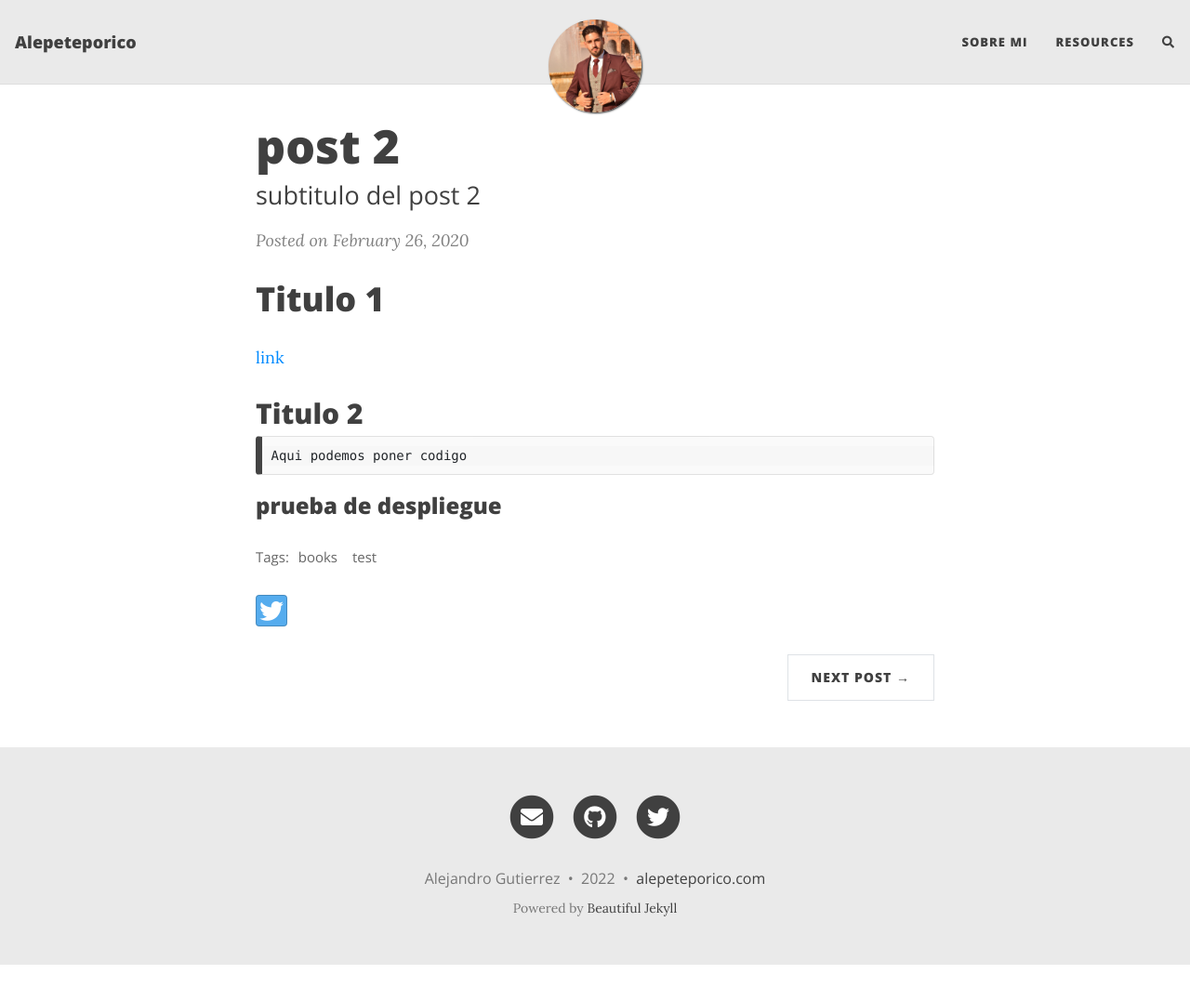
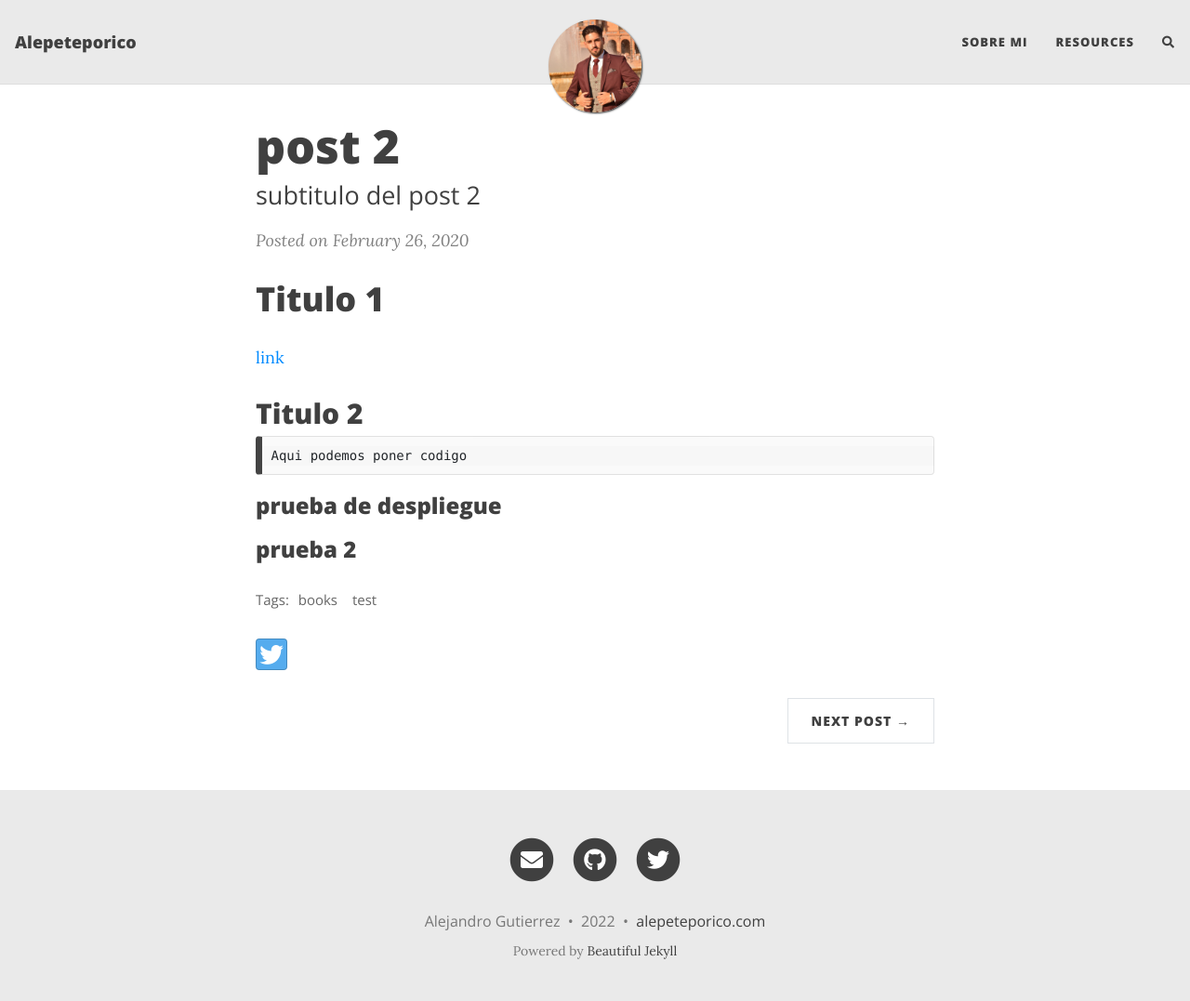
Before and after one commit to alepeteporico/blog_jekyll, a Jekyll site: the page built from _posts/2020-02-26-flake-it-till-you-make-it.md, in a window 1280 px wide and 1084 px high. Shown: the top 1077 px of the window at 93% size. Built offline with Jekyll 4.4.1, drawn with Linux system fonts in a browser that asks for light colours; nearby versions of some CDN libraries; comment, search, counter and statistics services are not loaded.

Commit message:
nuevo cambio

```diff
--- a/_posts/2020-02-26-flake-it-till-you-make-it.md
+++ b/_posts/2020-02-26-flake-it-till-you-make-it.md
@@ -16,3 +16,5 @@ Aqui podemos poner codigo
 ~~~
 
 ### prueba de despliegue
+
+### prueba 2
```
Also changed, not shown: 2 other files.
